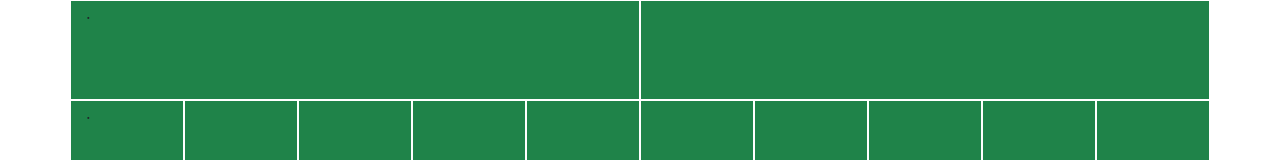
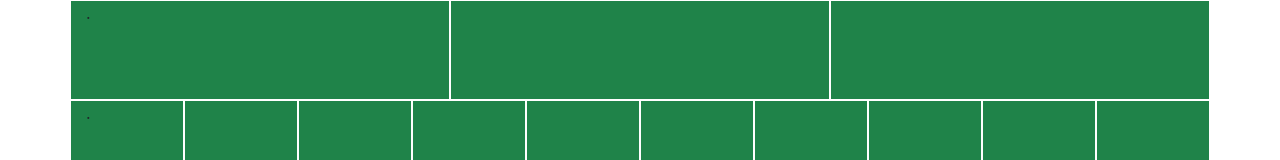
Before and after one commit to Ediczon-14/bootstrap, a plain HTML site: page index.html in a window 1280 px wide. Shown: the top 160 px of the page. Drawn offline with nearby package versions, Linux system fonts and the light colour scheme.

Commit message:
Update index.html

```diff
--- a/index.html
+++ b/index.html
@@ -23,6 +23,7 @@
         <div class="row">
           <div class="col">. </div>
           <div class="col"> </div>
+	  <div class="col"> </div>
         </div>
         <div class="row">
           <div class="col">. </div>
```
